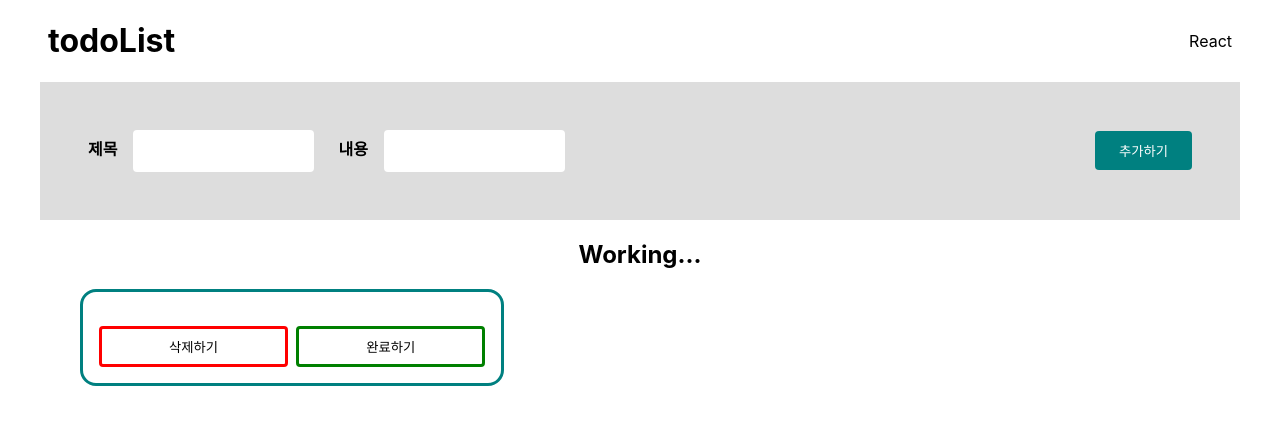
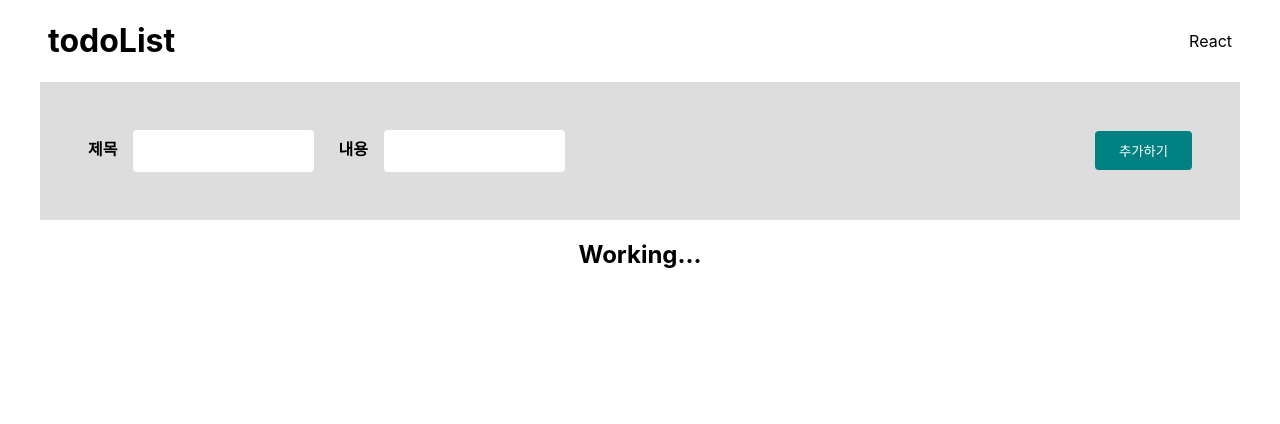
Before and after one commit to young-02/todolist_ex, a React (Create React App) app: page / in a window 1280 px wide. Shown: the top 424 px of the page. Built offline with nearby package versions, Linux system fonts and the light colour scheme.

Commit message:
list 나타내기

```diff
--- a/src/component/Todo.css
+++ b/src/component/Todo.css
@@ -82,3 +82,10 @@ li {
   border-radius: 4px;
   cursor: pointer;
 }
+
+.list {
+  display: none;
+}
+.list_active {
+  display: block;
+}
--- a/src/component/Working.js
+++ b/src/component/Working.js
@@ -5,7 +5,7 @@ export default function Working({ text, title }) {
     <div className="working_wrapper">
       <h2>Working...</h2>
       <ul className="work_list">
-        <li>
+        <li className={text ? 'list_active' : 'list'}>
           <h3>{title}</h3>
           <p>{text}</p>
           <div className="btn_wrap">
```
